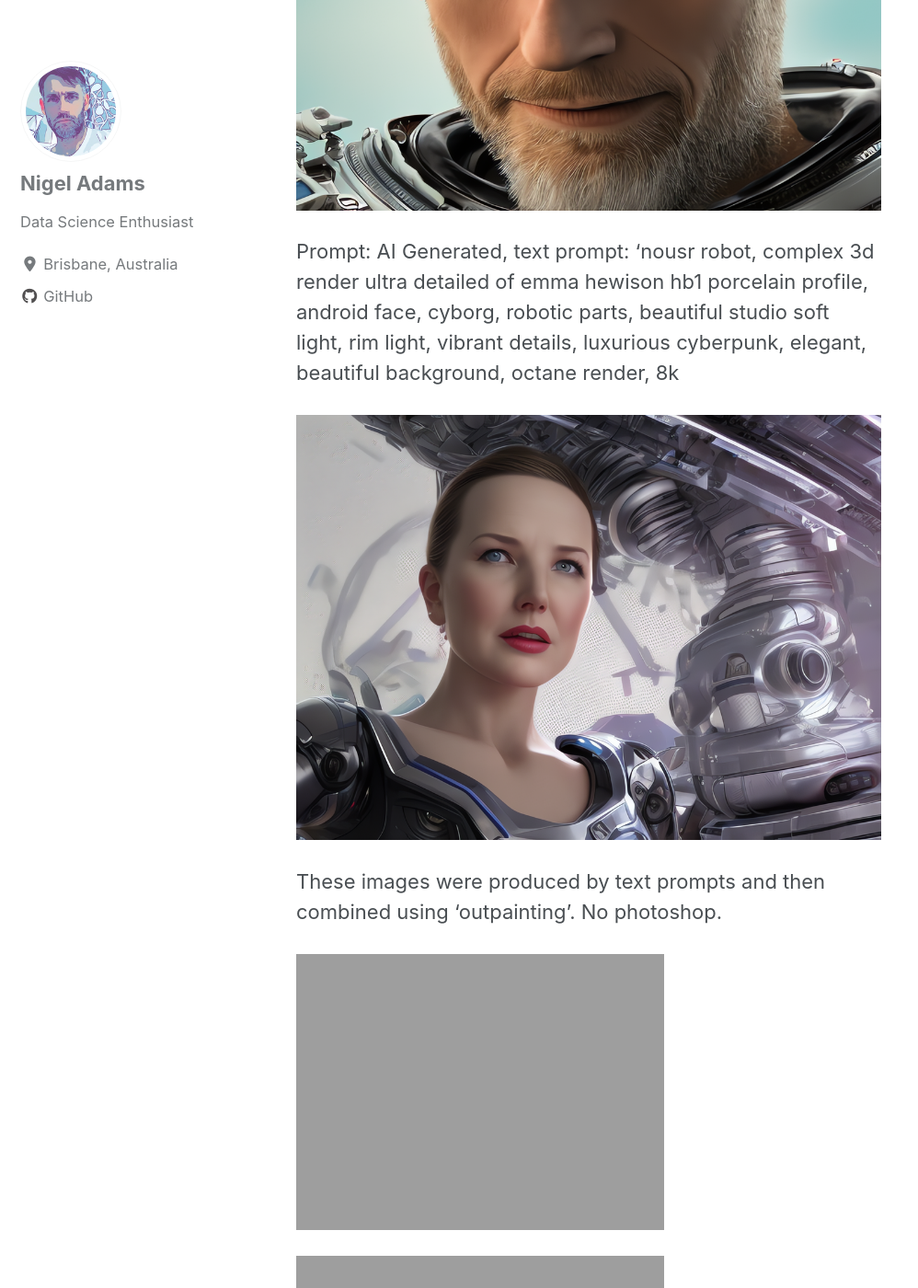
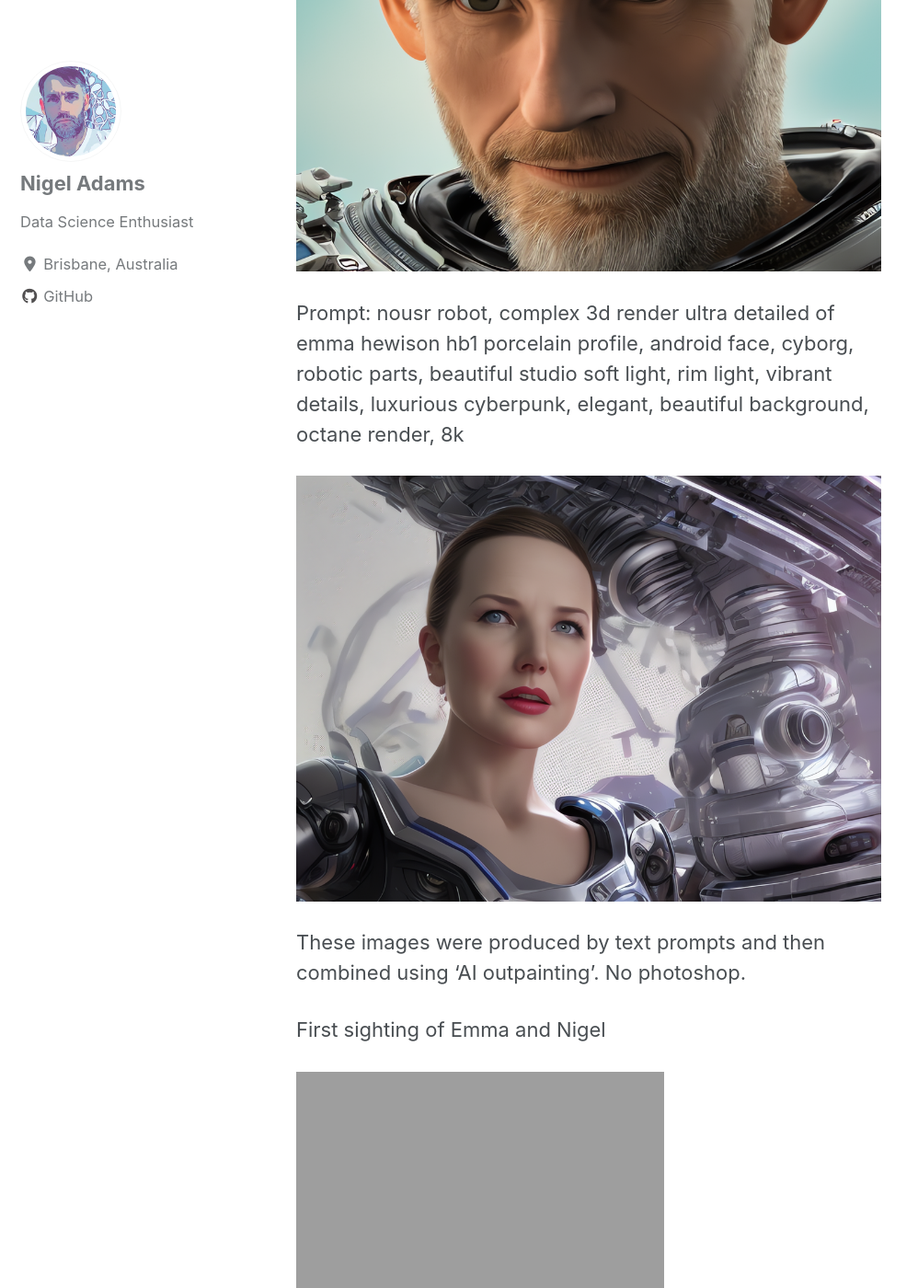
Before and after one commit to Spcman/stable-diffusion-m1, a Jekyll site: the page built from _pages/gallery.md, in a window 1280 px wide and 1400 px high, scrolled down 2968 px. Shown: the whole window at 92% size, without its empty margins (0-998 px from the left). Built offline with Jekyll 4.4.1, drawn with Linux system fonts in a browser that asks for light colours; cached includes are drawn as plain includes; nearby versions of some CDN libraries; some of the changed text lies outside the part shown.

Commit message:
Upd gallery

```diff
--- a/_pages/gallery.md
+++ b/_pages/gallery.md
@@ -25,24 +23,34 @@ Prompt: picture of emma hewison hb1, paint splash on face
 
 Prompt: cartoon of nigel adams spcman, Colorful, computer coding, outer-space background
 
-![Nigel Adams at Work]({{ site.url }}{{ site.baseurl }}/images/gallerynigel-adams-at-work.png)
+![Nigel Adams at Work]({{ site.url }}{{ site.baseurl }}/images/gallery/nigel-adams-at-work.png)
 
 Prompt: Detailed digital portrait of nigel adams spcman , Pixar animation, character design, spaceman, key visual, hdr
 
 ![Nigel Adams Brisbane Spaceman 2]({{ site.url }}{{ site.baseurl }}/images/gallery/nigel-adams-spaceman2.png)
 
-Prompt: AI Generated, text prompt: 'nousr robot, complex 3d render ultra detailed of emma hewison hb1 porcelain profile, android face, cyborg, robotic parts, beautiful studio soft light, rim light, vibrant details, luxurious cyberpunk, elegant, beautiful background, octane render, 8k
+Prompt: nousr robot, complex 3d render ultra detailed of emma hewison hb1 porcelain profile, android face, cyborg, robotic parts, beautiful studio soft light, rim light, vibrant details, luxurious cyberpunk, elegant, beautiful background, octane render, 8k
 
 ![Emma Future]({{ site.url }}{{ site.baseurl }}/images/gallery/emma-future.png)
 
-These images were produced by text prompts and then combined using 'outpainting'. No photoshop.
+These images were produced by text prompts and then combined using 'AI outpainting'. No photoshop.
+
+First sighting of Emma and Nigel
 
 ![Nigel Adams Brisbane GOT Dragon]({{ site.url }}{{ site.baseurl }}/images/gallery/nigel-adams-brisbane-got-dragon.png)
 
+Nigel's first Spaceman attempt trying to impress Jane Austen's Emma
+
 ![Nigel & Emma 19th Century]({{ site.url }}{{ site.baseurl }}/images/gallery/nigel-emma-olden-days.png)
+
+Emma the vampire slayer
 
 ![Nigel Emma Vampire]({{ site.url }}{{ site.baseurl }}/images/gallery/nigel-emma-brisbane-vampire.png)
 
+Spaceman crash lands. Starts a Zombie apocalypse
+
 ![Nigel Emma Walking Dead]({{ site.url }}{{ site.baseurl }}/images/gallery/nigel-adams-walking-dead.png)
 
+Nigel and Emma in the future
+
 ![Nigel Emma Brisbane Space Future]({{ site.url }}{{ site.baseurl }}/images/gallery/nigel-adams-emma-space-future.png)
```
Also changed, not shown: other parts of _pages/gallery.md (+1 -3 lines).
